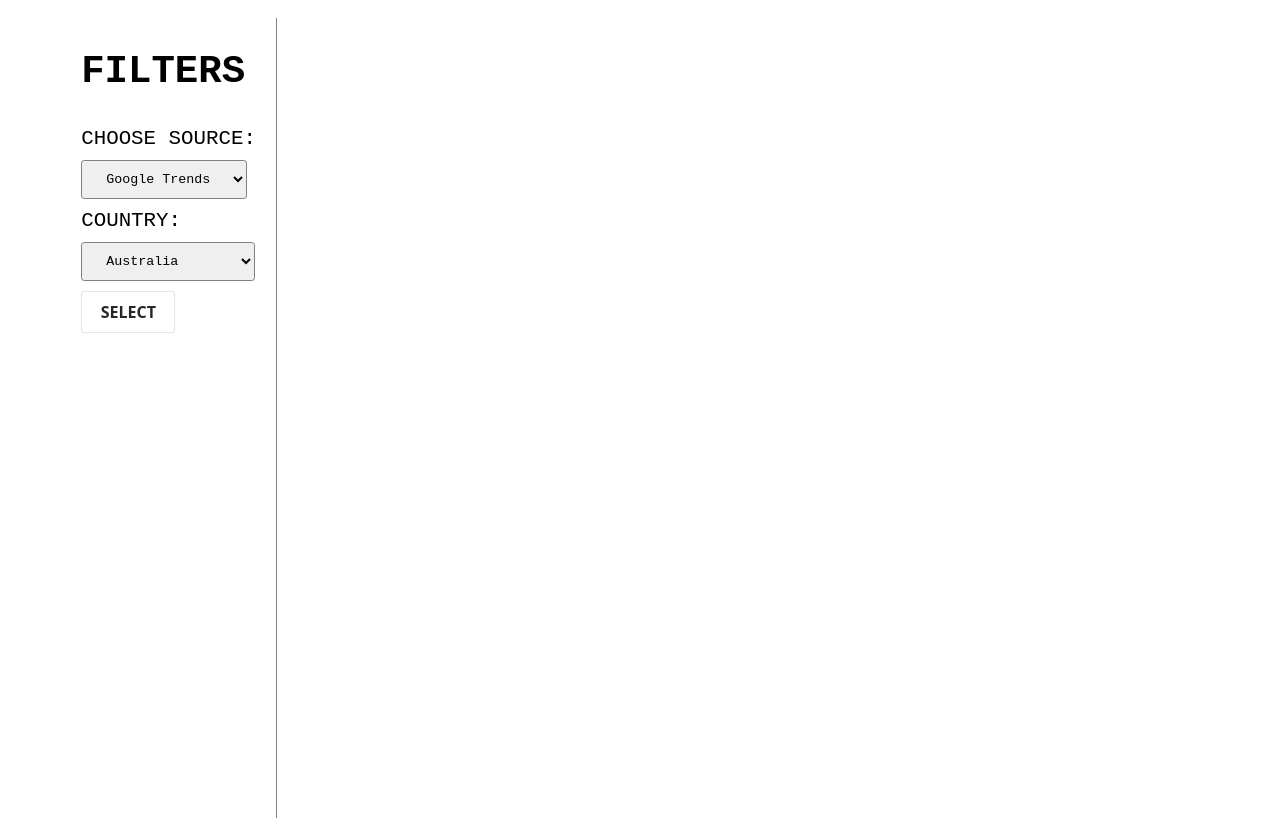
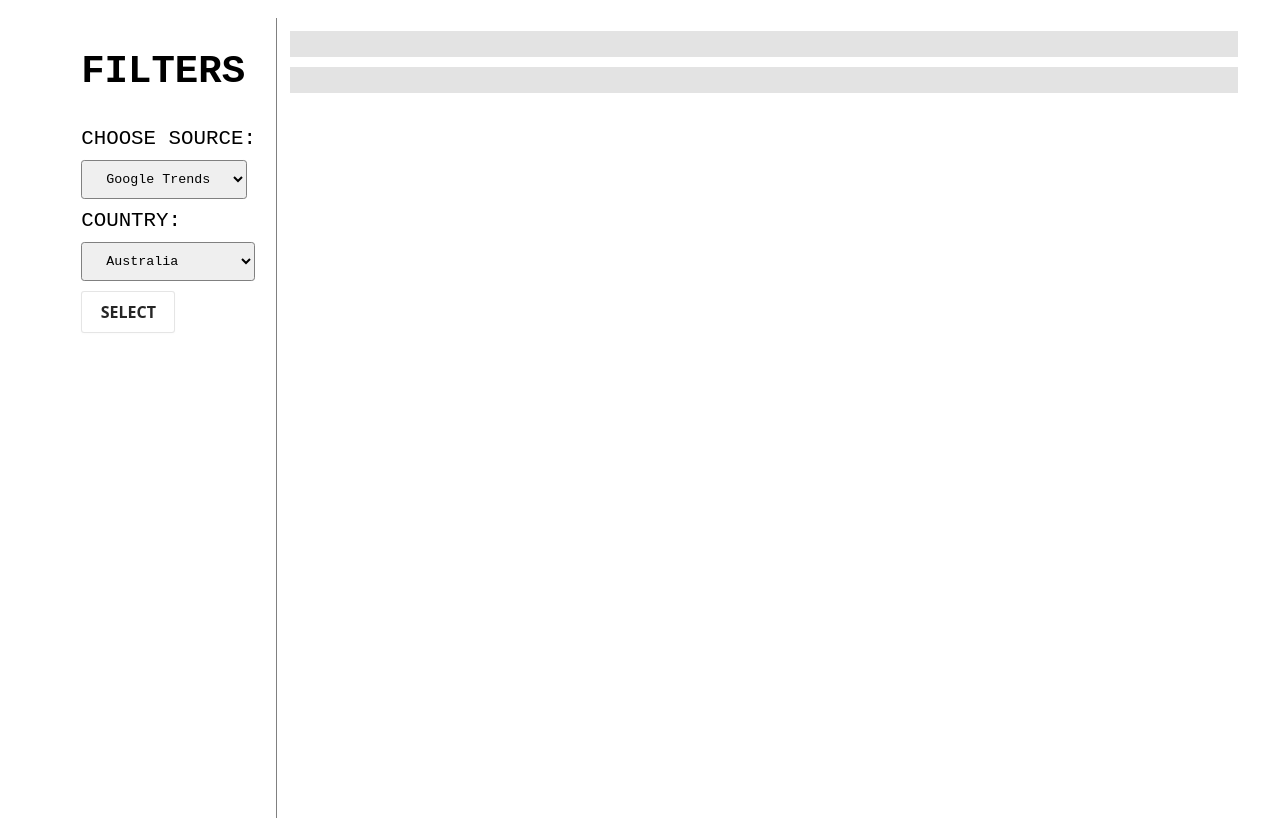
Before and after one commit to cgbl-90/trends-dashboard, a plain HTML site: page index.html in a window 1280 px wide. Drawn offline with Linux system fonts and the light colour scheme.

Commit message:
Last update

```diff
--- a/index.html
+++ b/index.html
@@ -36,7 +36,11 @@
             </form>
         </section>
         <section class="col">
-
+            <ul>
+                <li></li>
+                <li></li>
+                <!-- Распечатать LI здесь -->
+            </ul>
         </section>
     </div>
     <script src="src/scripts.js"></script>
--- a/src/index.css
+++ b/src/index.css
@@ -34,12 +34,7 @@ select {
 
 }
 
-.box {
-    display: grid;
-    margin: 0 auto;
-    width: 90%;
-    grid-template-columns: auto 1fr;
-}
+
 
 .btn {
     align-items: center;
@@ -88,6 +83,13 @@ select {
     transform: translateY(0);
 }
 
+.box {
+    display: grid;
+    margin: 0 auto;
+    width: 90%;
+    grid-template-columns: auto 1fr;
+}
+
 .col {
     margin: 10px;
     height: 100vh;
@@ -97,3 +99,16 @@ select {
     border-left: 1px solid grey;
     border-radius: 0;
 }
+
+ul {
+    list-style: none;
+}
+
+li {
+    width: 100%;
+    background-color: rgb(227, 227, 227);
+    padding: 1rem;
+    margin-left: 1rem;
+    margin-bottom: 10px;
+    border-radius: 0;
+}
--- a/src/scripts.js
+++ b/src/scripts.js
@@ -3,7 +3,7 @@ function updateSelection(event) {
   event.preventDefault();
   var textSource = source.options[source.selectedIndex].text;
   var textCountry = country.options[country.selectedIndex].text;
-  console.log(textSource, textCountry);
+  console.log("textSource: ", textSource, "textCountry :", textCountry);
 }
 
 /* Listen */
```
